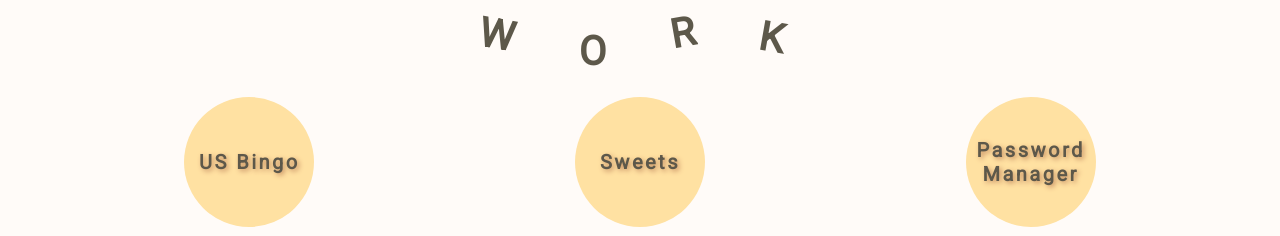
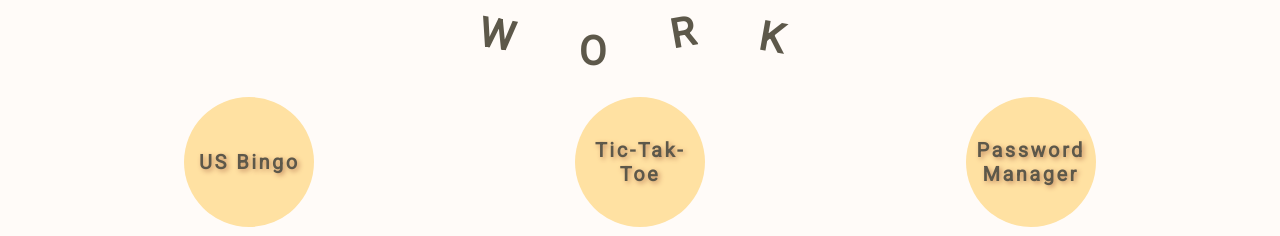
Before and after one commit to Tanay-Mehta/My_Portfolio_Website, a plain HTML site: page index.html in a window 1280 px wide. Shown: the part 1057-1293 px from the top of the page. Drawn offline with Linux system fonts and the light colour scheme; some packages are replaced by stand-ins of ours; a script that the page names is missing.

Commit message:
Update index.html

```diff
--- a/index.html
+++ b/index.html
@@ -152,7 +152,7 @@
 
             <div class="work2 list">
               <div class="list_container">
-                <h3 class="list_title">Sweets</h3>
+                <h3 class="list_title">Tic-Tak-Toe</h3>
               </div>
 
               <div class="work_imgContainer">
```
